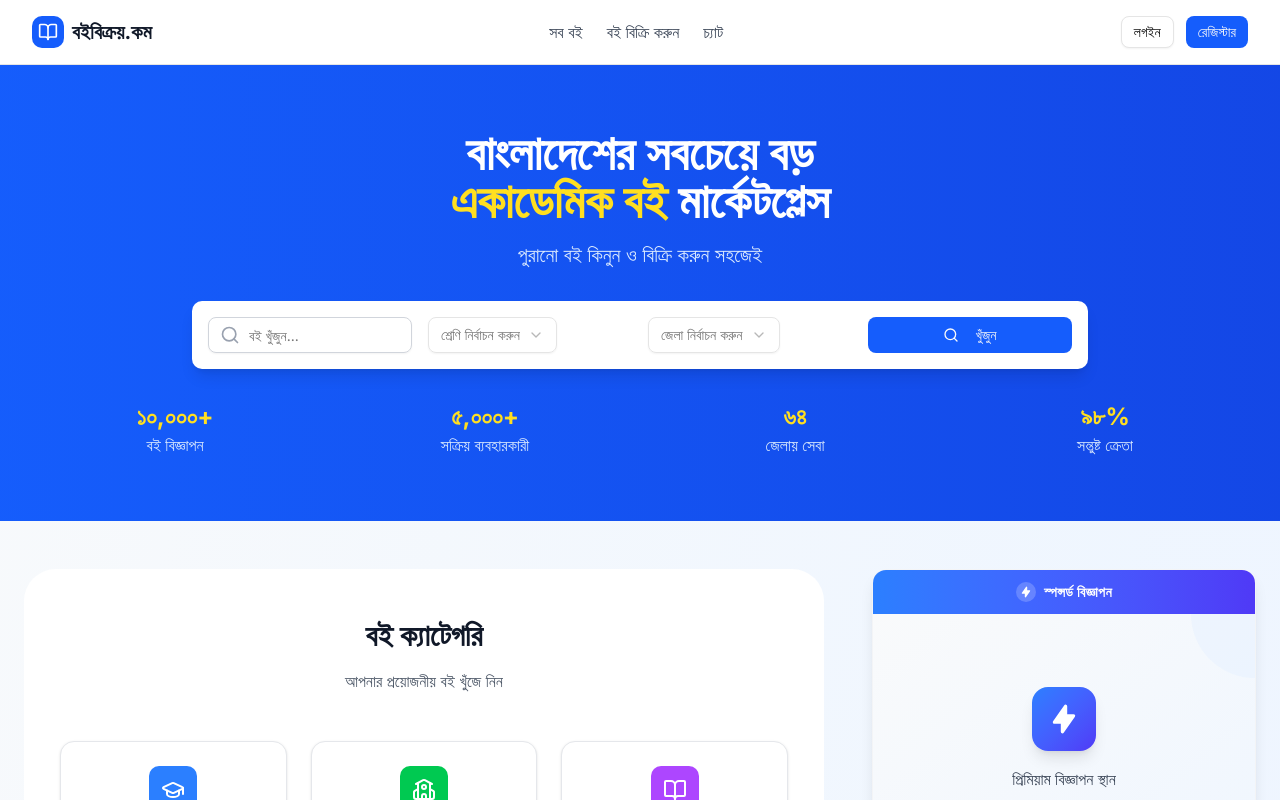
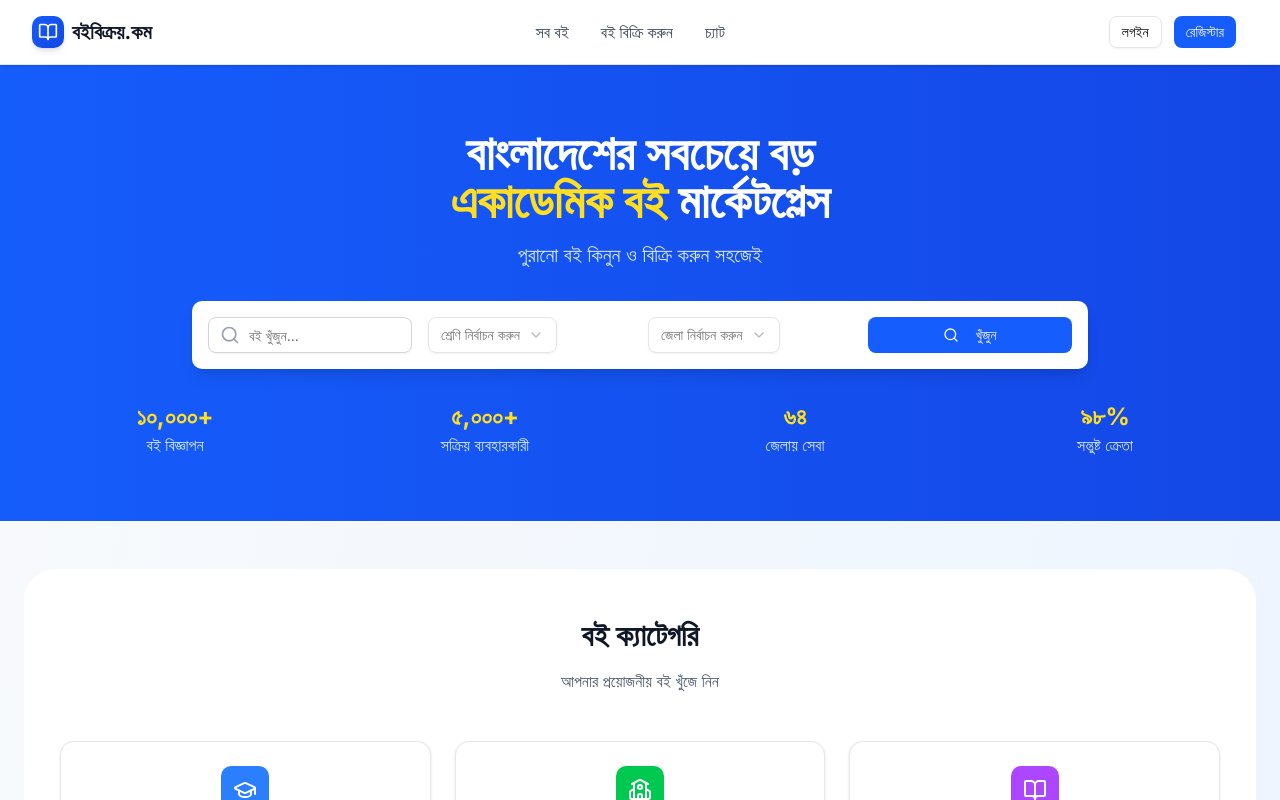
Before and after one commit to TrioBeam-LTD/TrioBeam-BoiZaar, a Next.js app: page / in a window 1280 px wide. Shown: the top 800 px of the page. Built offline with nearby package versions, Linux system fonts and the light colour scheme.

Commit message:
fix navber

```diff
--- a/app/HomePageClient.tsx
+++ b/app/HomePageClient.tsx
@@ -14,9 +14,9 @@
       <div className=" sm:px-6 lg:px-6 py-12 lg:py-12">
         <div className="flex flex-col lg:flex-row-reverse gap-8 lg:gap-12">
           {/* Left Sidebar - All AdSense (Hidden on mobile) */}
-          <div className="hidden lg:block lg:w-80 xl:w-96 flex-shrink-0">
+          {/* <div className="hidden lg:block lg:w-80 xl:w-96 flex-shrink-0">
             <div className="sticky top-8 space-y-8">
-              {/* AdSense Banner 1 */}
+
               <div className="group bg-white rounded-xl shadow-lg hover:shadow-xl transition-all duration-300 border border-gray-100 overflow-hidden transform hover:-translate-y-1">
                 <div className="bg-gradient-to-r from-blue-500 to-indigo-600 px-4 py-3">
                   <div className="flex items-center justify-center">
@@ -39,7 +39,7 @@
                   </div>
                 </div>
                 <div className="p-6 min-h-[300px] bg-gradient-to-br from-gray-50 to-blue-50 flex items-center justify-center relative overflow-hidden">
-                  {/* Decorative background elements */}
+
                   <div className="absolute top-0 right-0 w-32 h-32 bg-blue-100 rounded-full -translate-y-16 translate-x-16 opacity-30"></div>
                   <div className="absolute bottom-0 left-0 w-24 h-24 bg-indigo-100 rounded-full translate-y-12 -translate-x-12 opacity-40"></div>
 
@@ -67,7 +67,7 @@
                 </div>
               </div>
 
-              {/* AdSense Banner 2 */}
+
               <div className="group bg-white rounded-xl shadow-lg hover:shadow-xl transition-all duration-300 border border-gray-100 overflow-hidden transform hover:-translate-y-1">
                 <div className="bg-gradient-to-r from-emerald-500 to-teal-600 px-4 py-3">
                   <div className="flex items-center justify-center">
@@ -90,7 +90,7 @@
                   </div>
                 </div>
                 <div className="p-6 min-h-[250px] bg-gradient-to-br from-gray-50 to-emerald-50 flex items-center justify-center relative overflow-hidden">
-                  {/* Decorative background elements */}
+
                   <div className="absolute top-0 left-0 w-28 h-28 bg-emerald-100 rounded-full -translate-y-14 -translate-x-14 opacity-30"></div>
                   <div className="absolute bottom-0 right-0 w-20 h-20 bg-teal-100 rounded-full translate-y-10 translate-x-10 opacity-40"></div>
 
@@ -118,7 +118,6 @@
                 </div>
               </div>
 
-              {/* AdSense Banner 3 */}
               <div className="group bg-white rounded-xl shadow-lg hover:shadow-xl transition-all duration-300 border border-gray-100 overflow-hidden transform hover:-translate-y-1">
                 <div className="bg-gradient-to-r from-purple-500 to-pink-600 px-4 py-3">
                   <div className="flex items-center justify-center">
@@ -141,7 +140,7 @@
                   </div>
                 </div>
                 <div className="p-6 min-h-[300px] bg-gradient-to-br from-gray-50 to-purple-50 flex items-center justify-center relative overflow-hidden">
-                  {/* Decorative background elements */}
+
                   <div className="absolute top-0 right-0 w-30 h-30 bg-purple-100 rounded-full -translate-y-15 translate-x-15 opacity-30"></div>
                   <div className="absolute bottom-0 left-0 w-22 h-22 bg-pink-100 rounded-full translate-y-11 -translate-x-11 opacity-40"></div>
 
@@ -169,7 +168,6 @@
                 </div>
               </div>
 
-              {/* Support Message */}
               <div className="bg-gradient-to-br from-blue-50 to-indigo-100 rounded-xl p-6 shadow-lg border border-blue-200/50">
                 <div className="text-center">
                   <div className="w-12 h-12 bg-gradient-to-br from-blue-500 to-indigo-600 rounded-xl flex items-center justify-center mx-auto mb-4 shadow-lg">
@@ -195,10 +193,10 @@
                 </div>
               </div>
             </div>
-          </div>
+          </div> */}
 
           {/* Main Content Area */}
-          <div className="flex-1 bg-white rounded-4xl">
+          <div className="flex-1 container mx-auto bg-white rounded-4xl">
             <CategorySection />
 
             <FeatureSection />
--- a/app/books/[id]/page.tsx
+++ b/app/books/[id]/page.tsx
@@ -1,7 +1,6 @@
 import { generateSEO } from "@/lib/seo";
 import type { Metadata } from "next";
 import BookDetailPageclient from "./BookDetailPageClient";
-
 
 export async function generateMetadat({
   params,
@@ -20,5 +19,5 @@
 }
 
 export default function BookDetailPage() {
-    return <BookDetailPageclient/>
+  return <BookDetailPageclient />;
 }
--- a/components/Custom/Navber.tsx
+++ b/components/Custom/Navber.tsx
@@ -1,40 +1,63 @@
+"use client";
+
 import { BookOpen } from "lucide-react";
 import Link from "next/link";
-import React from "react";
+import { useState } from "react";
 import { Button } from "../ui/button";
 
 function Navber() {
+  const [isMenuOpen, setIsMenuOpen] = useState(false);
+
+  const toggleMenu = () => {
+    setIsMenuOpen(!isMenuOpen);
+  };
+
   return (
-      <header className="bg-white shadow-sm border-b">
+    <header className="shadow-sm border-b sticky top-0 z-50 backdrop-blur-sm bg-white/95">
       <div className="container mx-auto px-4 sm:px-6 lg:px-8">
         <div className="flex items-center justify-between h-16">
           <div className="flex items-center">
-              <Link href="/" className="flex items-center space-x-2">
-                <div className="w-8 h-8 bg-blue-600 rounded-lg flex items-center justify-center">
+            <Link href="/" className="flex items-center space-x-2 group">
+              <div className="w-8 h-8 bg-gradient-to-br from-blue-600 to-blue-700 rounded-lg flex items-center justify-center shadow-md group-hover:shadow-lg transition-all duration-200 group-hover:scale-105">
                 <BookOpen className="w-5 h-5 text-white" />
               </div>
-                <span className="text-xl font-bold text-gray-900">
-                  বইবিক্রয়.কম
+              <span className="text-lg sm:text-xl font-bold text-gray-900 group-hover:text-blue-600 transition-colors duration-200">
+                <span className="hidden sm:inline">বইবিক্রয়.কম</span>
+                <span className="sm:hidden">বইবিক্রয়</span>
               </span>
             </Link>
           </div>
 
-            <nav className="hidden md:flex items-center space-x-6">
-              <Link href="/books" className="text-gray-700 hover:text-blue-600">
+          <nav className="hidden md:flex items-center space-x-8">
+            <Link
+              href="/books"
+              className="relative text-gray-700 hover:text-blue-600 font-medium transition-colors duration-200 group"
+            >
               সব বই
+              <span className="absolute bottom-0 left-0 w-0 h-0.5 bg-blue-600 group-hover:w-full transition-all duration-300"></span>
             </Link>
             <Link
               href="/post-book"
-                className="text-gray-700 hover:text-blue-600"
+              className="relative text-gray-700 hover:text-blue-600 font-medium transition-colors duration-200 group"
             >
               বই বিক্রি করুন
+              <span className="absolute bottom-0 left-0 w-0 h-0.5 bg-blue-600 group-hover:w-full transition-all duration-300"></span>
             </Link>
-              <Link href="/chat" className="text-gray-700 hover:text-blue-600">
+            <Link
+              href="/chat"
+              className="relative text-gray-700 hover:text-blue-600 font-medium transition-colors duration-200 group"
+            >
               চ্যাট
+              <span className="absolute bottom-0 left-0 w-0 h-0.5 bg-blue-600 group-hover:w-full transition-all duration-300"></span>
             </Link>
           </nav>
 
-            <div className="flex items-center space-x-3">
+          <div
+            className="flex items-
+          center space-x-3"
+          >
+            {/* Desktop Auth Buttons */}
+            <div className="hidden sm:flex items-center space-x-3">
               <Link href="/auth/login">
                 <Button variant="outline" size="sm">
                   লগইন
@@ -46,6 +69,103 @@
                 </Button>
               </Link>
             </div>
+
+            {/* Mobile Menu Button */}
+            <button
+              onClick={toggleMenu}
+              className="md:hidden p-2 rounded-md text-gray-700 hover:text-blue-600 hover:bg-gray-100 focus:outline-none focus:ring-2 focus:ring-blue-500 transition-colors duration-200"
+              aria-label="Toggle menu"
+            >
+              {isMenuOpen ? (
+                <svg
+                  className="w-6 h-6"
+                  fill="none"
+                  stroke="currentColor"
+                  viewBox="0 0 24 24"
+                >
+                  <path
+                    strokeLinecap="round"
+                    strokeLinejoin="round"
+                    strokeWidth={2}
+                    d="M6 18L18 6M6 6l12 12"
+                  />
+                </svg>
+              ) : (
+                <svg
+                  className="w-6 h-6"
+                  fill="none"
+                  stroke="currentColor"
+                  viewBox="0 0 24 24"
+                >
+                  <path
+                    strokeLinecap="round"
+                    strokeLinejoin="round"
+                    strokeWidth={2}
+                    d="M4 6h16M4 12h16M4 18h16"
+                  />
+                </svg>
+              )}
+            </button>
+          </div>
+        </div>
+
+        {/* Mobile Menu Dropdown */}
+        <div
+          className={`md:hidden overflow-hidden transition-all duration-300 ease-in-out ${
+            isMenuOpen ? "max-h-96 opacity-100" : "max-h-0 opacity-0"
+          }`}
+        >
+          <div className="border-t border-gray-200 bg-gradient-to-b from-white to-gray-50 shadow-lg">
+            <div className="px-4 py-4 space-y-4">
+              {/* Mobile Navigation Links */}
+              <div className="space-y-1">
+                <Link
+                  href="/books"
+                  className="flex items-center px-4 py-3 text-gray-700 hover:text-blue-600 hover:bg-blue-50 rounded-lg transition-all duration-200 font-medium group"
+                  onClick={() => setIsMenuOpen(false)}
+                >
+                  <div className="w-2 h-2 bg-blue-600 rounded-full mr-3 opacity-0 group-hover:opacity-100 transition-opacity duration-200"></div>
+                  সব বই
+                </Link>
+                <Link
+                  href="/post-book"
+                  className="flex items-center px-4 py-3 text-gray-700 hover:text-blue-600 hover:bg-blue-50 rounded-lg transition-all duration-200 font-medium group"
+                  onClick={() => setIsMenuOpen(false)}
+                >
+                  <div className="w-2 h-2 bg-blue-600 rounded-full mr-3 opacity-0 group-hover:opacity-100 transition-opacity duration-200"></div>
+                  বই বিক্রি করুন
+                </Link>
+                <Link
+                  href="/chat"
+                  className="flex items-center px-4 py-3 text-gray-700 hover:text-blue-600 hover:bg-blue-50 rounded-lg transition-all duration-200 font-medium group"
+                  onClick={() => setIsMenuOpen(false)}
+                >
+                  <div className="w-2 h-2 bg-blue-600 rounded-full mr-3 opacity-0 group-hover:opacity-100 transition-opacity duration-200"></div>
+                  চ্যাট
+                </Link>
+              </div>
+
+              {/* Mobile Auth Buttons */}
+              <div className="pt-4 border-t border-gray-200 space-y-3">
+                <Link href="/auth/login" onClick={() => setIsMenuOpen(false)}>
+                  <Button
+                    variant="outline"
+                    className="w-full justify-center h-12 font-medium hover:bg-blue-50 hover:border-blue-300 transition-all duration-200"
+                  >
+                    লগইন
+                  </Button>
+                </Link>
+                <Link
+                  href="/auth/register"
+                  onClick={() => setIsMenuOpen(false)}
+                >
+                  <Button className="w-full justify-center h-12 bg-gradient-to-r from-blue-600 to-blue-700 hover:from-blue-700 hover:to-blue-800 font-medium shadow-md hover:shadow-lg transition-all duration-200">
+                    রেজিস্টার
+                  </Button>
+                </Link>
+              </div>
+            </div>
+          </div>
         </div>
       </div>
     </header>
```
Lines whose indentation alone changed are shown as unchanged.
